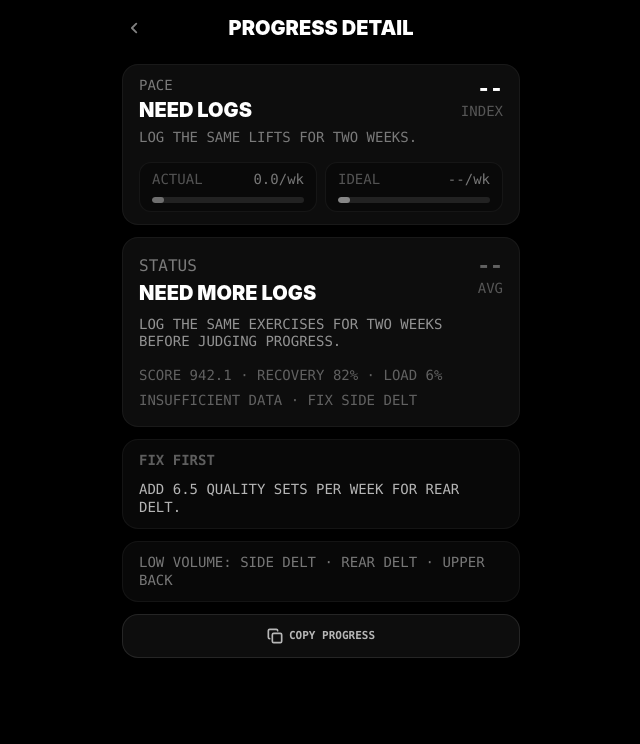
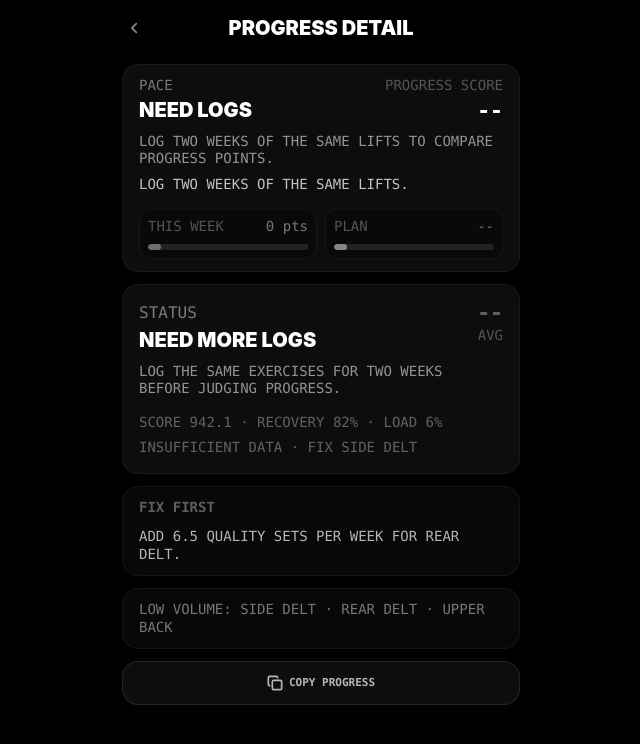
Before and after one commit to IFAKA/liftday, a Next.js app: page /history/detail in a window 1280 px wide. Shown: the top 744 px of the page, without its empty margins (319-959 px from the left). Built offline with nearby package versions, Linux system fonts and the light colour scheme.

Commit message:
fix: clarify progress pace card

```diff
--- a/components/ProgressPacePanel.tsx
+++ b/components/ProgressPacePanel.tsx
@@ -5,29 +5,33 @@ import { WatchPanel } from './WatchSurface';
 
 export function ProgressPacePanel({ frontier, active = false }: { frontier: ProgressFrontier; active?: boolean }) {
   const state = getPaceState(frontier);
-  const current = frontier.current === null ? '--' : Math.round(frontier.current).toString();
-  const actualPace = formatSigned(frontier.weeklyTrend);
+  const progressScore = frontier.current === null ? '--' : Math.round(frontier.current).toString();
+  const actualPace = formatSignedPoints(frontier.weeklyTrend);
   const idealPace = frontier.current === null || frontier.frontier === null
     ? '--'
-    : formatSigned((frontier.frontier - frontier.current) / 4);
+    : formatSignedPoints((frontier.frontier - frontier.current) / 4);
 
   return (
     <WatchPanel active={active} className="py-3">
+      <div className="min-w-0">
         <div className="flex items-start justify-between gap-3">
           <div className="min-w-0">
             <p className={`text-fluid-label font-mono uppercase ${state.tone}`}>Pace</p>
             <p className="mt-1 text-fluid-ui font-black uppercase leading-tight text-white">{state.label}</p>
-          <p className="mt-2 text-fluid-label font-mono uppercase leading-relaxed text-white/45">{state.summary}</p>
           </div>
           <div className="shrink-0 text-right">
-          <p className="text-fluid-ui font-black tabular-nums leading-none text-white">{current}</p>
-          <p className="mt-1 text-fluid-label font-mono uppercase text-white/30">Index</p>
+            <p className="text-fluid-label font-mono uppercase leading-none text-white/30">Progress score</p>
+            <p className="mt-1 text-fluid-ui font-black tabular-nums leading-none text-white">{progressScore}</p>
           </div>
         </div>
 
+        <p className="mt-3 text-fluid-label font-mono uppercase leading-relaxed text-white/55">{state.summary}</p>
+        <p className="mt-2 text-fluid-label font-mono uppercase leading-relaxed text-white/75">{state.action}</p>
+      </div>
+
       <div className="mt-4 grid grid-cols-2 gap-2">
-        <PaceBar label="Actual" value={actualPace} percent={state.actualPercent} tone={state.actualTone} />
-        <PaceBar label="Ideal" value={idealPace} percent={state.idealPercent} tone="bg-white/45" />
+        <PaceBar label="This week" value={actualPace} percent={state.actualPercent} tone={state.actualTone} />
+        <PaceBar label="Plan" value={idealPace} percent={state.idealPercent} tone="bg-white/45" />
       </div>
     </WatchPanel>
   );
@@ -45,10 +49,10 @@ function PaceBar({
   tone: string;
 }) {
   return (
-    <div className="rounded-lg border border-white/5 bg-black/25 px-3 py-2">
-      <div className="flex items-center justify-between gap-2">
-        <span className="text-fluid-label font-mono uppercase text-white/30">{label}</span>
-        <span className="text-fluid-label font-mono tabular-nums text-white/45">{value}/wk</span>
+    <div className="rounded-lg border border-white/5 bg-black/25 px-2 py-2">
+      <div className="flex items-center justify-between gap-1">
+        <span className="whitespace-nowrap text-fluid-label font-mono uppercase text-white/30">{label}</span>
+        <span className="whitespace-nowrap text-fluid-label font-mono tabular-nums text-white/45">{value}</span>
       </div>
       <div className="mt-2 h-1.5 overflow-hidden rounded-full bg-white/10">
         <div className={`h-full min-w-1 rounded-full ${tone}`} style={{ width: `${percent}%` }} />
@@ -60,6 +64,7 @@ function PaceBar({
 function getPaceState(frontier: ProgressFrontier): {
   label: string;
   summary: string;
+  action: string;
   tone: string;
   actualTone: string;
   actualPercent: number;
@@ -68,7 +73,8 @@ function getPaceState(frontier: ProgressFrontier): {
   if (frontier.current === null || frontier.frontier === null || frontier.projected === null) {
     return {
       label: 'Need logs',
-      summary: 'Log the same lifts for two weeks.',
+      summary: 'Log two weeks of the same lifts to compare progress points.',
+      action: 'Log two weeks of the same lifts.',
       tone: 'text-white/45',
       actualTone: 'bg-white/35',
       actualPercent: 8,
@@ -82,11 +88,13 @@ function getPaceState(frontier: ProgressFrontier): {
   const actualPercent = clampPercent((Math.max(0, actualPace) / denominator) * 100);
   const idealPercent = clampPercent((Math.max(0, idealPace) / denominator) * 100);
   const gap = idealPace - actualPace;
+  const summary = `Your progress score ${formatWeeklyChange(actualPace)} this week. The plan expected ${formatSignedPoints(idealPace)}.`;
 
   if (gap > 1) {
     return {
-      label: 'Under pace',
-      summary: `${formatSigned(gap)} below ideal weekly rhythm.`,
+      label: 'Behind this week',
+      summary,
+      action: 'Repeat the same weights. Win reps before adding load.',
       tone: 'text-yellow-400',
       actualTone: 'bg-yellow-400',
       actualPercent,
@@ -96,8 +104,9 @@ function getPaceState(frontier: ProgressFrontier): {
 
   if (gap < -1) {
     return {
-      label: 'Over pace',
-      summary: `${formatSigned(Math.abs(gap))} above ideal. Keep jumps clean.`,
+      label: 'Ahead of plan',
+      summary,
+      action: 'Keep jumps small. Protect form and recovery.',
       tone: 'text-sky-400',
       actualTone: 'bg-sky-400',
       actualPercent,
@@ -106,8 +115,9 @@ function getPaceState(frontier: ProgressFrontier): {
   }
 
   return {
-    label: 'On pace',
-    summary: 'Actual rhythm matches the ideal line.',
+    label: 'On track',
+    summary,
+    action: 'Keep the plan. Add only when sets hit target.',
     tone: 'text-green-400',
     actualTone: 'bg-green-400',
     actualPercent,
@@ -115,9 +125,17 @@ function getPaceState(frontier: ProgressFrontier): {
   };
 }
 
-function formatSigned(value: number): string {
-  const rounded = Math.round(value * 10) / 10;
-  return `${rounded > 0 ? '+' : ''}${rounded.toFixed(1)}`;
+function formatSignedPoints(value: number): string {
+  const rounded = Math.round(value);
+  return `${rounded > 0 ? '+' : ''}${rounded} pts`;
+}
+
+function formatWeeklyChange(value: number): string {
+  const rounded = Math.round(Math.abs(value));
+
+  if (rounded === 0) return 'stayed even';
+  if (value > 0) return `rose ${rounded} points`;
+  return `fell ${rounded} points`;
 }
 
 function clampPercent(value: number): number {
```
Also changed, not shown: 1 other file (tests, documents, lock files or other folders). Lines whose indentation alone changed are shown as unchanged.
